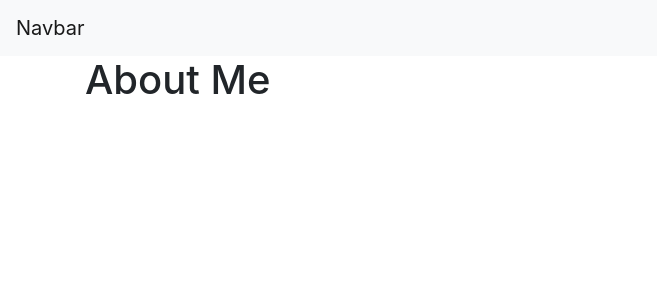
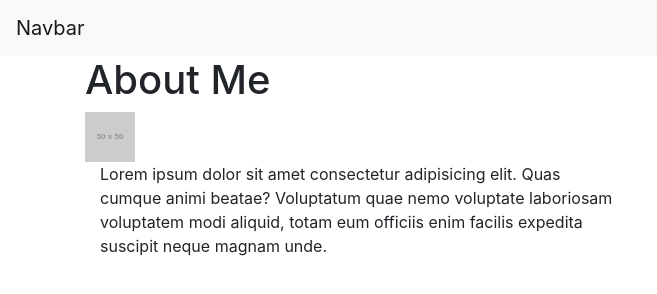
Before and after one commit to jordan-hanson/portfolio-bootstrap, a plain HTML site: page index.html in a window 1280 px wide. Shown: the whole page, without its empty margins (0-657 px from the left). Drawn offline with nearby package versions, Linux system fonts and the light colour scheme; placeholder pictures from the web are drawn by us.

Commit message:
added new column and row

```diff
--- a/index.html
+++ b/index.html
@@ -29,6 +29,18 @@
                 <h1> About Me </h1>
             </div>
         </div>
+        <div class="row">
+            <div class="col-md-3">
+                <img src="http://placehold.it/50x50" alt="">
+            </div>
+        </div>
+        <div class="col-md-6">
+            Lorem ipsum dolor sit amet consectetur adipisicing elit. Quas cumque animi beatae? Voluptatum quae nemo
+            voluptate laboriosam voluptatem modi aliquid, totam eum officiis enim facilis expedita suscipit neque
+            magnam unde.
+        </div>
+    </div>
+
 </body>
 
 </html>
```
